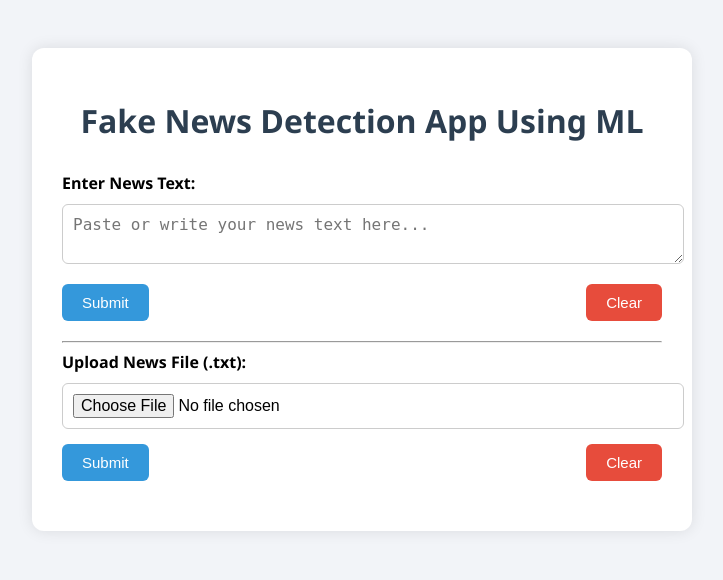
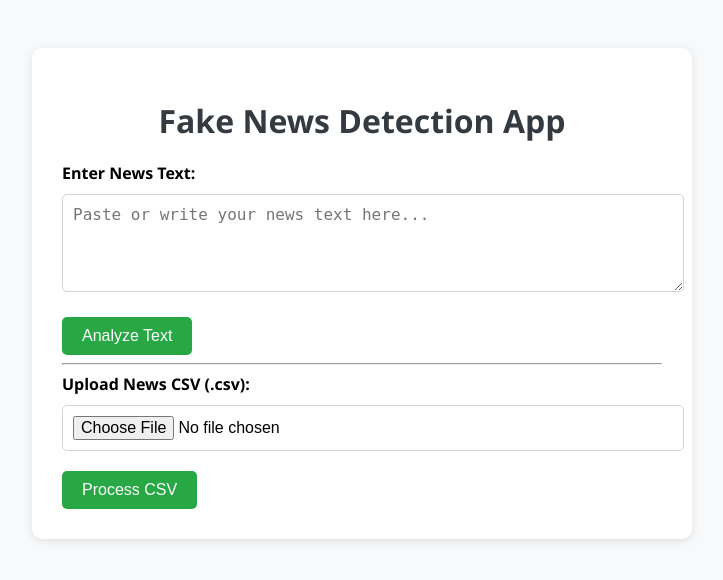
Before and after one commit to anmolmishra334/Fake-News-Detection-NLP, a Flask app: page / in a window 1280 px wide. Shown: the top 580 px of the page, without its empty margins (278-1001 px from the left). Run offline with Flask 3, Linux system fonts and the light colour scheme; parts of the project's set-up code (start-up, migrations or seed data) failed here and were passed over.

Commit message:
web app changes

```diff
--- a/Fake_News_App/app.py
+++ b/Fake_News_App/app.py
@@ -1,71 +1,91 @@
+import os
 import pickle
-from flask import Flask, render_template, request
+import pandas as pd
+import numpy._core as np
+from flask import Flask, render_template, request, send_file
 from tensorflow.keras.preprocessing.sequence import pad_sequences
 
-# Load ML models and vectorizer
-# Load saved model data including vectorizer, tokenizer, and individual models
+# Load ML models and necessary utilities
 with open('model.pkl', 'rb') as model_file:
     saved_data = pickle.load(model_file)
-    log_reg = saved_data['log_reg']  # Logistic Regression model
-    dt_model = saved_data['dt_model']  # Decision Tree model
-    lstm_model = saved_data['lstm_model']  # LSTM model
-    vectorization = saved_data['vectorizer']  # TfidfVectorizer for text preprocessing
-    tokenizer = saved_data['tokenizer']  # Tokenizer for LSTM preprocessing
+    log_reg = saved_data['log_reg']
+    dt_model = saved_data['dt_model']
+    lstm_model = saved_data['lstm_model']
+    vectorization = saved_data['vectorizer']
+    tokenizer = saved_data['tokenizer']
 
 app = Flask(__name__)
+UPLOAD_FOLDER = os.path.join(os.getcwd(), 'uploads')
+os.makedirs(UPLOAD_FOLDER, exist_ok=True)  # Ensure the folder exists
 
 @app.route('/', methods=['GET', 'POST'])
 def index():
-    """
-    Renders the main page and handles prediction requests.
-    Supports predictions for both text input and file uploads.
-    """
     result = ''
+    csv_file_path = None
+
     if request.method == 'POST':
-        # Check if text is submitted
+        # Handle single text submission
         if 'submit_text' in request.form:
-            news_text = request.form.get('news_text')  # Get the input text
-            if news_text.strip():  # Ensure input is not empty
-                prediction = predict_news(news_text)  # Predict using the ensemble
+            news_text = request.form.get('news_text')
+            if news_text.strip():
+                prediction = predict_news(news_text)
                 result = f"Prediction: {prediction}"
             else:
                 result = "Please enter some news text."
 
-        # Check if a file is uploaded
-        elif 'submit_file' in request.form:
-            uploaded_file = request.files.get('news_file')  # Get uploaded file
-            if uploaded_file and uploaded_file.filename.endswith('.txt'):
-                file_content = uploaded_file.read().decode('utf-8')  # Read file content
-                prediction = predict_news(file_content)  # Predict using the ensemble
-                result = f"Prediction (from file): {prediction}"
+        # Handle CSV upload and processing
+        elif 'submit_csv' in request.form:
+            uploaded_file = request.files.get('news_csv')
+            if uploaded_file and uploaded_file.filename.endswith('.csv'):
+                # Save the uploaded CSV
+                file_path = os.path.join(UPLOAD_FOLDER, uploaded_file.filename)
+                uploaded_file.save(file_path)
+
+                # Process the CSV and get the output file
+                csv_file_path = process_csv(file_path)
             else:
-                result = "Please upload a valid .txt file."
+                result = "Please upload a valid .csv file."
 
-    return render_template('index.html', result=result)  # Render the page with result
+    return render_template('index.html', result=result, csv_file=csv_file_path)
+
+@app.route('/download/<filename>')
+def download_file(filename):
+    file_path = os.path.join(UPLOAD_FOLDER, filename)
+    if os.path.exists(file_path):
+        return send_file(file_path, as_attachment=True)
+    else:
+        return f"File not found: {file_path}", 404
 
 def predict_news(text):
-    """
-    Preprocesses the input text and predicts whether the news is fake or real.
-    Uses an ensemble of Logistic Regression, Decision Tree, and LSTM models.
-    """
-    # Preprocess text for Tfidf-based models
+    # Vectorize and tokenize the text for predictions
     vectorized_text = vectorization.transform([text])
+    lstm_seq = tokenizer.texts_to_sequences([text])
+    lstm_padded = pad_sequences(lstm_seq, maxlen=100, padding='post')
 
-    # Preprocess text for LSTM
-    text_seq = tokenizer.texts_to_sequences([text])
-    text_padded = pad_sequences(text_seq, maxlen=100, padding='post')
+    # Ensemble prediction
+    log_reg_pred = log_reg.predict_proba(vectorized_text)[:, 1]
+    dt_pred = dt_model.predict_proba(vectorized_text)[:, 1]
+    lstm_pred = lstm_model.predict(lstm_padded).flatten()
 
-    # Get predictions from individual models
-    log_reg_pred = log_reg.predict_proba(vectorized_text)[:, 1][0]
-    dt_pred = dt_model.predict_proba(vectorized_text)[:, 1][0]
-    lstm_pred = lstm_model.predict(text_padded).flatten()[0]
+    final_pred = (log_reg_pred + dt_pred + lstm_pred) / 3
+    return "FAKE" if final_pred >= 0.5 else "REAL"
 
-    # Combine predictions using ensemble logic (soft voting)
-    ensemble_pred = (log_reg_pred + dt_pred + lstm_pred) / 3
+def process_csv(file_path):
+    # Load the uploaded CSV
+    df = pd.read_csv(file_path)
 
-    # Determine final prediction
-    return "FAKE" if ensemble_pred >= 0.5 else "REAL"
+    # Check for required column
+    if 'Complete News' not in df.columns:
+        raise ValueError("Uploaded CSV must contain a 'Complete News' column.")
+
+    # Predict for each row in the 'Complete News' column
+    df['Fake News'] = df['Complete News'].apply(lambda x: 1 if predict_news(x) == "FAKE" else 0)
+
+    # Save the processed CSV
+    output_file = f"processed_{os.path.basename(file_path)}"
+    output_path = os.path.join(UPLOAD_FOLDER, output_file)
+    df.to_csv(output_path, index=False)
+    return output_file  # Return only the filename for download
 
 if __name__ == '__main__':
-    # Start the Flask application in debug mode
     app.run(debug=True)
--- a/Fake_News_App/templates/index.html
+++ b/Fake_News_App/templates/index.html
@@ -2,90 +2,94 @@
 <html lang="en">
 <head>
     <meta charset="UTF-8">
-    <title>Fake News Detection App Using ML</title>
+    <meta name="viewport" content="width=device-width, initial-scale=1.0">
+    <title>Fake News Detection App</title>
     <style>
         body {
             font-family: 'Segoe UI', sans-serif;
-            background-color: #f2f4f8;
+            background-color: #f8f9fa;
             padding: 40px;
         }
         .container {
             max-width: 600px;
             margin: auto;
-            background-color: white;
+            background-color: #fff;
             padding: 30px;
-            border-radius: 12px;
-            box-shadow: 0 0 15px rgba(0, 0, 0, 0.1);
+            border-radius: 10px;
+            box-shadow: 0 2px 10px rgba(0, 0, 0, 0.1);
         }
         h1 {
             text-align: center;
-            color: #2c3e50;
-            margin-bottom: 30px;
+            color: #343a40;
+            margin-bottom: 20px;
         }
         textarea, input[type="file"] {
             width: 100%;
             padding: 10px;
             font-size: 16px;
-            margin-top: 10px;
-            margin-bottom: 15px;
-            border-radius: 6px;
-            border: 1px solid #ccc;
-        }
-        .button-group {
-            display: flex;
-            justify-content: space-between;
-            margin-bottom: 20px;
+            margin: 10px 0 20px;
+            border-radius: 5px;
+            border: 1px solid #ced4da;
         }
         button {
             padding: 10px 20px;
-            font-size: 15px;
-            color: white;
+            font-size: 16px;
+            color: #fff;
             border: none;
-            border-radius: 6px;
+            border-radius: 5px;
             cursor: pointer;
         }
         .submit-btn {
-            background-color: #3498db;
+            background-color: #28a745;
         }
-        .clear-btn {
-            background-color: #e74c3c;
+        .reset-btn {
+            background-color: #dc3545;
         }
-        .result {
-            background-color: #ecf0f1;
+        .result, .download-link {
+            background-color: #e9ecef;
             padding: 15px;
-            border-radius: 6px;
+            border-radius: 5px;
             margin-top: 20px;
-            color: #333;
+            font-size: 16px;
+        }
+        a {
+            color: #007bff;
+            text-decoration: none;
         }
     </style>
 </head>
 <body>
     <div class="container">
-        <h1>Fake News Detection App Using ML</h1>
+        <h1>Fake News Detection App</h1>
         <form method="POST" enctype="multipart/form-data">
+            <!-- Text Prediction -->
             <label for="news_text"><strong>Enter News Text:</strong></label>
-            <textarea name="news_text" placeholder="Paste or write your news text here..."></textarea>
-            <div class="button-group">
-                <button type="submit" name="submit_text" class="submit-btn">Submit</button>
-                <button type="reset" class="clear-btn">Clear</button>
-            </div>
+            <textarea name="news_text" rows="4" placeholder="Paste or write your news text here..."></textarea>
+            <button type="submit" name="submit_text" class="submit-btn">Analyze Text</button>
 
             <hr>
 
-            <label for="news_file"><strong>Upload News File (.txt):</strong></label>
-            <input type="file" name="news_file" accept=".txt">
-            <div class="button-group">
-                <button type="submit" name="submit_file" class="submit-btn">Submit</button>
-                <button type="reset" class="clear-btn">Clear</button>
-            </div>
+            <!-- CSV Upload -->
+            <label for="news_csv"><strong>Upload News CSV (.csv):</strong></label>
+            <input type="file" name="news_csv" accept=".csv">
+            <button type="submit" name="submit_csv" class="submit-btn">Process CSV</button>
         </form>
 
+        <!-- Result -->
         {% if result %}
         <div class="result">
             <strong>Result:</strong><br>
             {{ result }}
         </div>
         {% endif %}
+
+        <!-- Download Link -->
+        {% if csv_file %}
+        <div class="download-link">
+            <strong>Processed file is ready for download:</strong><br>
+            <a href="{{ url_for('download_file', filename=csv_file.split('/')[-1]) }}">Download Processed CSV</a>
+        </div>
+        {% endif %}
     </div>
 </body>
 </html>
```
Also changed, not shown: test csv files/fake_news_test1.csv (added), test csv files/fake_news_test2.csv (added).
